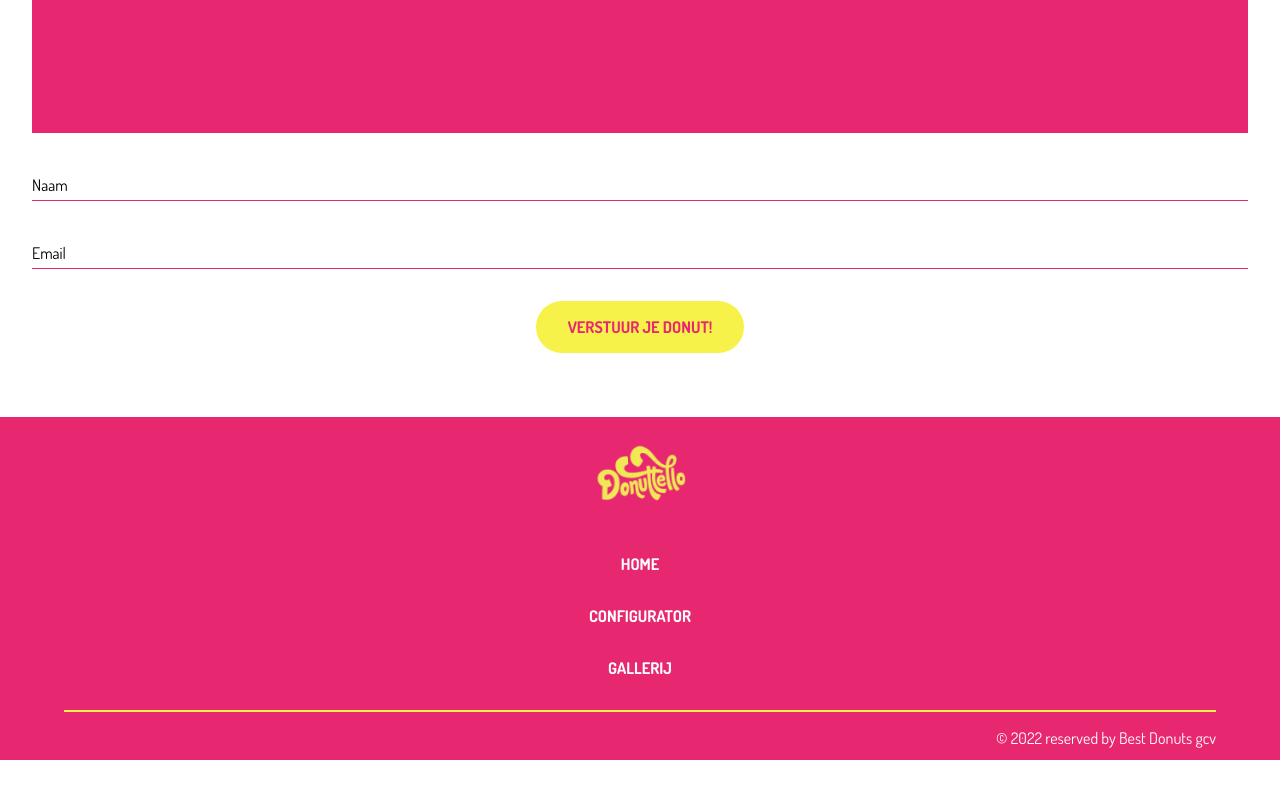
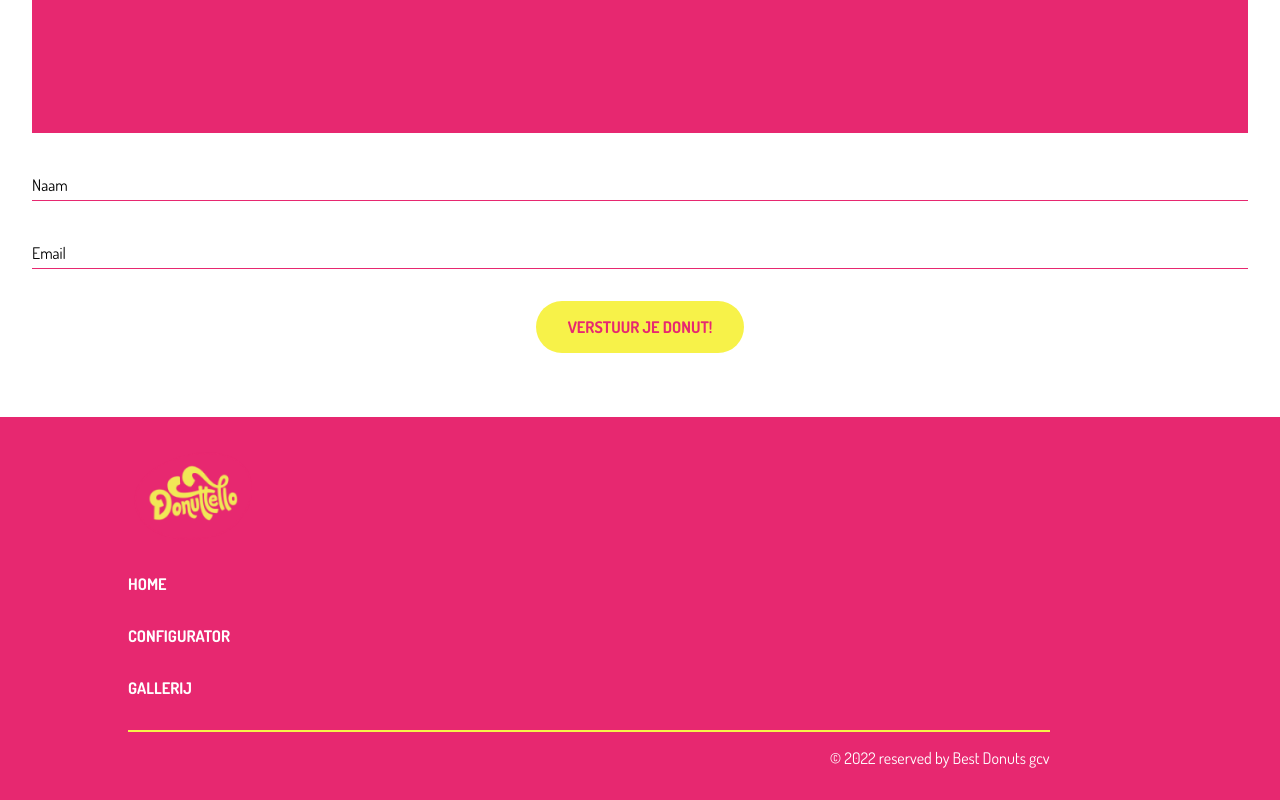
Before and after one commit to SenneChristiaens/Donuttello_Frontend, a Vue app: page /configurator in a window 1280 px wide. Shown: the part 865-1665 px from the top of the page. Before the commit the page ends 1625 px from the top, so only its background shows below. Built offline with nearby package versions, Linux system fonts and the light colour scheme.

Commit message:
feat: add mediaqueries to footer

```diff
--- a/sass/components/_footer.scss
+++ b/sass/components/_footer.scss
@@ -31,3 +31,16 @@
     text-align: right;
   }
 }
+
+@media screen and (min-width: 905px) {
+  .footer {
+    padding: 2rem 3rem 2rem 3rem;
+    align-items: start;
+    }
+}
+
+@media screen and (min-width: 905px) {
+  .footer {
+    padding: 2rem 8rem 2rem 8rem;
+    }
+}
```
